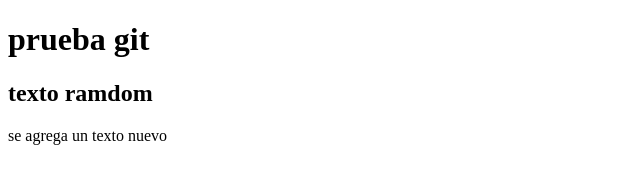
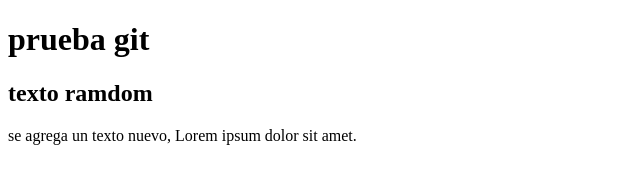
Before and after one commit to EspiYara/girlpower, a plain HTML site: page prueba-git/index.html in a window 1280 px wide. Shown: the whole page, without its empty margins (0-640 px from the left). Drawn offline with Linux system fonts and the light colour scheme.

Commit message:
se agrega lorem

```diff
--- a/prueba-git/index.html
+++ b/prueba-git/index.html
@@ -9,7 +9,7 @@
 		<h1>prueba git</h1>
 		<section>
 			<h2>texto ramdom</h2>
-			<p>se agrega un texto nuevo</p>
+			<p>se agrega un texto nuevo, Lorem ipsum dolor sit amet.</p>
 		</section>
 	</body>
 </html>
```
